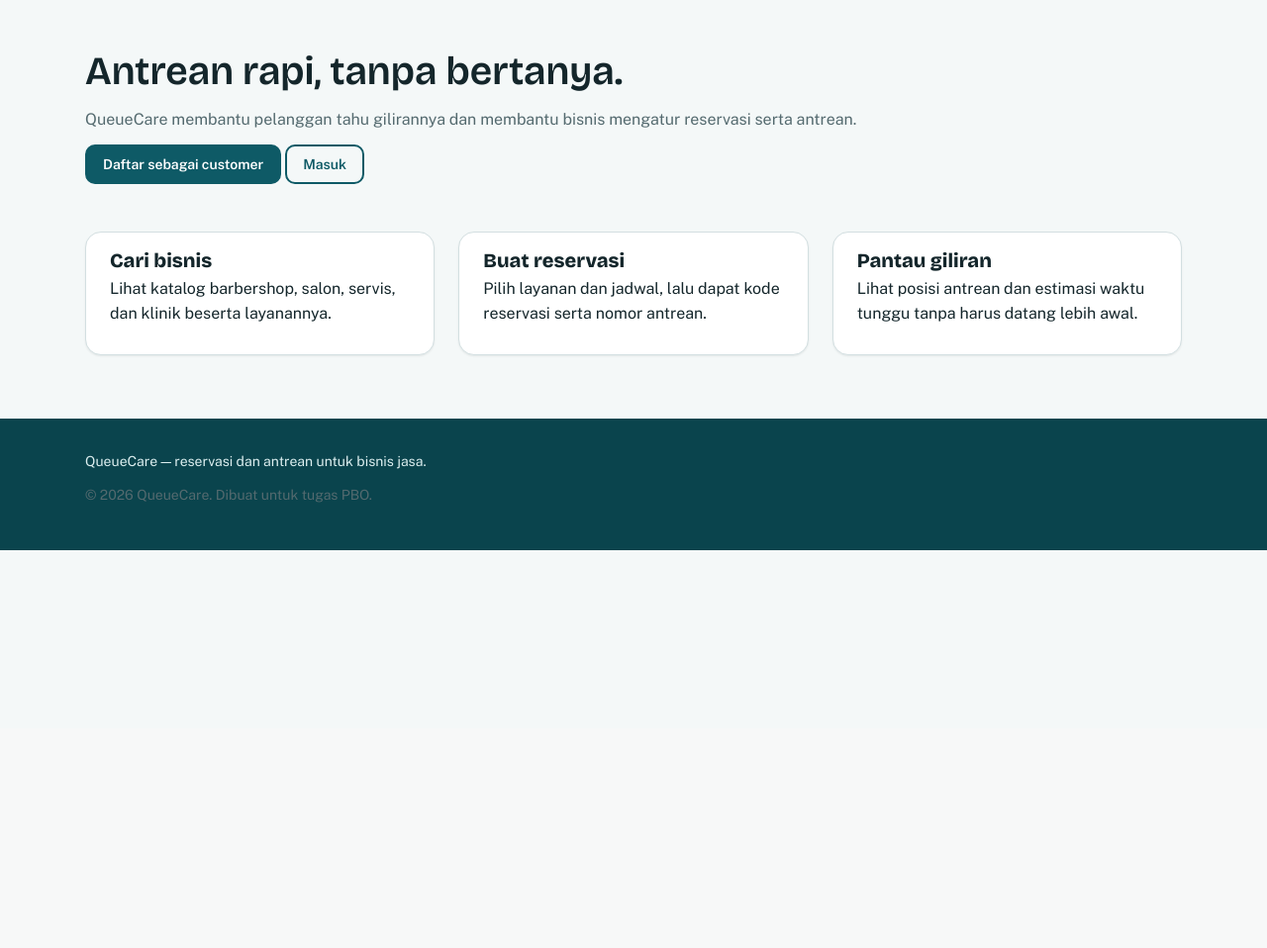
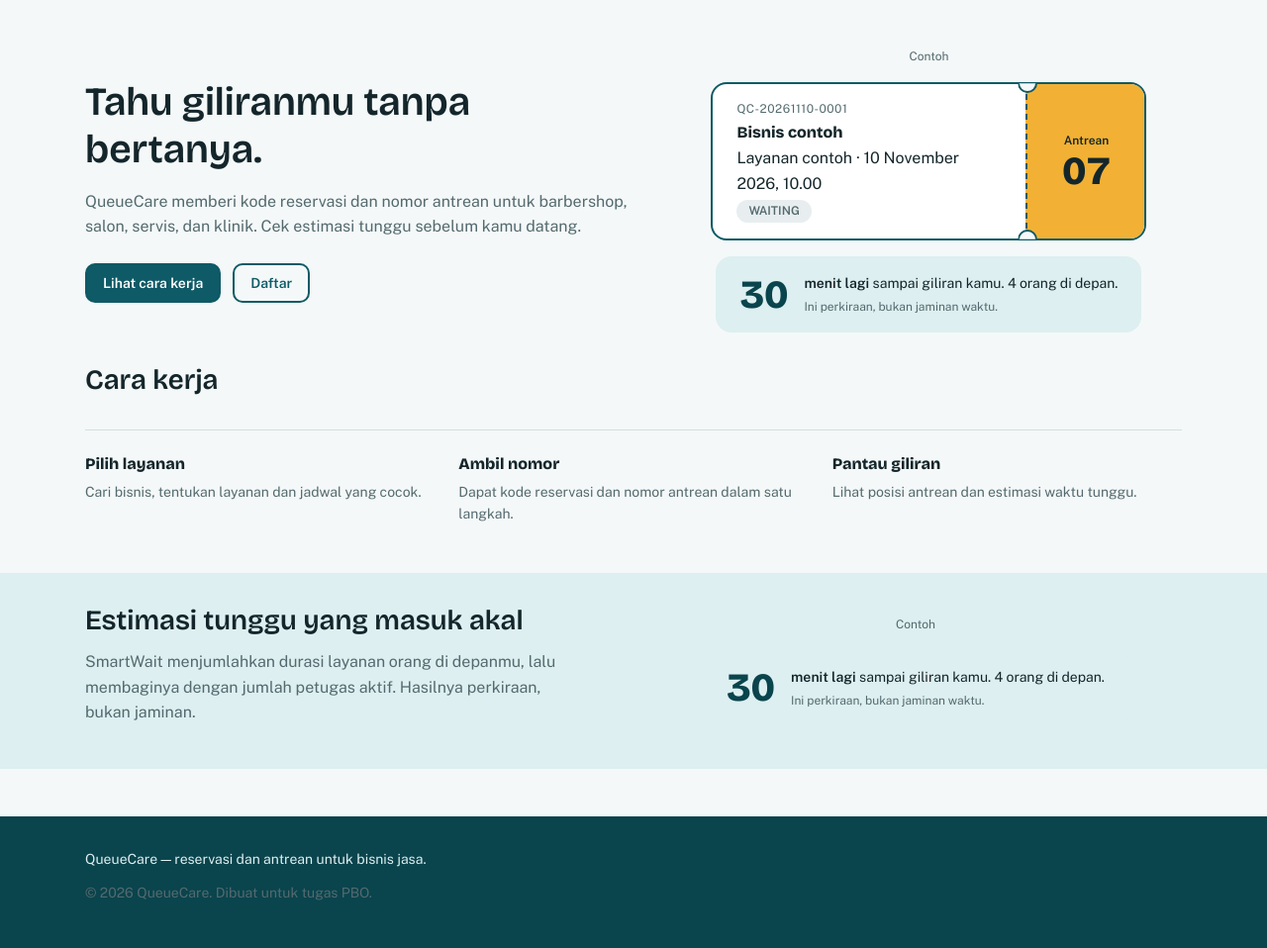
Before and after one commit to AtharFazli/queuecare, a Spring Boot app: page / in a window 1280 px wide. Shown: the part 64-1022 px from the top of the page at 99% size. Before the commit the page ends 620 px from the top, so only its background shows below. Run offline with Spring Boot 4, Linux system fonts and the light colour scheme; some of the project's set-up classes (security, data sources, template engines, error pages and the like) are left out, and stand-ins take their place; some libraries are stand-ins or nearby versions.

Commit message:
Landing page: hero tiket, cara kerja, dan sorotan SmartWait

```diff
--- a/src/main/resources/static/css/components.css
+++ b/src/main/resources/static/css/components.css
@@ -112,3 +112,28 @@ a { color: var(--warna-primer); }
   h1 { font-size: var(--teks-xl); }
 }
 @media (prefers-reduced-motion: reduce) { * { transition: none !important; animation: none !important; } }
+
+/* ===== Landing: hero ===== */
+.hero { padding: var(--jarak-12) 0 var(--jarak-8); }
+.hero__isi { display: grid; grid-template-columns: 1.05fr .95fr; gap: var(--jarak-8); align-items: center; }
+.hero__judul { font-size: var(--teks-2xl); margin: 0 0 var(--jarak-4); }
+.hero__subteks { margin: 0; max-width: 56ch; color: var(--warna-teks-redup); }
+.hero__tindakan { display: flex; flex-wrap: wrap; gap: var(--jarak-3); margin-top: var(--jarak-6); }
+.hero__visual { display: grid; gap: var(--jarak-4); justify-items: center; }
+.contoh { margin: 0; font-size: var(--teks-xs); color: var(--warna-teks-redup); }
+
+/* ===== Landing: langkah ===== */
+.langkah { display: grid; grid-template-columns: repeat(3, 1fr); gap: var(--jarak-6); margin-top: var(--jarak-8); padding-top: var(--jarak-6); border-top: 1px solid var(--warna-batas); }
+.langkah__judul { font: 700 var(--teks-md) var(--font-judul); margin: 0 0 var(--jarak-2); }
+.langkah__teks { margin: 0; color: var(--warna-teks-redup); font-size: var(--teks-sm); }
+
+/* ===== Landing: sorotan ===== */
+.sorotan { margin: var(--jarak-12) 0; padding: var(--jarak-8) 0; background: var(--warna-primer-lembut); }
+.sorotan__isi { display: grid; grid-template-columns: 1fr 1fr; gap: var(--jarak-8); align-items: center; }
+.sorotan__teks { max-width: 52ch; color: var(--warna-teks-redup); }
+
+@media (max-width: 720px) {
+  .hero__isi, .sorotan__isi { grid-template-columns: 1fr; }
+  .langkah { grid-template-columns: 1fr; }
+  .hero__visual { justify-items: start; }
+}
--- a/src/main/resources/templates/home.html
+++ b/src/main/resources/templates/home.html
@@ -5,38 +5,71 @@
   <nav th:replace="~{fragments/layout :: navbar}"></nav>
 
   <main>
-    <section class="wadah my-5">
-      <h1>Antrean rapi, tanpa bertanya.</h1>
-      <p class="teks-redup">QueueCare membantu pelanggan tahu gilirannya dan membantu bisnis mengatur reservasi serta antrean.</p>
-      <a class="tombol" th:href="@{/register}">Daftar sebagai customer</a>
-      <a class="tombol tombol--sekunder" th:href="@{/login}">Masuk</a>
+    <section class="hero">
+      <div class="wadah hero__isi">
+        <div class="hero__teks">
+          <h1 class="hero__judul">Tahu giliranmu tanpa bertanya.</h1>
+          <p class="hero__subteks">QueueCare memberi kode reservasi dan nomor antrean untuk barbershop, salon, servis, dan klinik. Cek estimasi tunggu sebelum kamu datang.</p>
+          <div class="hero__tindakan">
+            <a class="tombol" th:href="@{/#cara-kerja}">Lihat cara kerja</a>
+            <a class="tombol tombol--sekunder" th:href="@{/register}">Daftar</a>
+          </div>
+        </div>
+        <div class="hero__visual">
+          <p class="contoh">Contoh</p>
+          <div class="tiket">
+            <div class="tiket__info">
+              <div class="tiket__kode">QC-20261110-0001</div>
+              <div class="tiket__nama">Bisnis contoh</div>
+              <div>Layanan contoh · 10 November 2026, 10.00</div>
+              <span class="lencana lencana--waiting">WAITING</span>
+            </div>
+            <div class="tiket__nomor"><span>Antrean</span><strong>07</strong></div>
+          </div>
+          <div class="smartwait">
+            <div class="smartwait__menit">30</div>
+            <div>
+              <p class="smartwait__teks"><b>menit lagi</b> sampai giliran kamu. 4 orang di depan.</p>
+              <p class="smartwait__catatan">Ini perkiraan, bukan jaminan waktu.</p>
+            </div>
+          </div>
+        </div>
+      </div>
     </section>
 
-    <section class="wadah mb-5">
-      <div class="row">
-        <div class="col-md-4 mb-3">
-          <article class="kartu">
-            <div class="kartu__badan">
-              <h3 class="kartu__judul">Cari bisnis</h3>
-              <p>Lihat katalog barbershop, salon, servis, dan klinik beserta layanannya.</p>
+    <section class="wadah" id="cara-kerja">
+      <h2>Cara kerja</h2>
+      <div class="langkah">
+        <div class="langkah__item">
+          <h3 class="langkah__judul">Pilih layanan</h3>
+          <p class="langkah__teks">Cari bisnis, tentukan layanan dan jadwal yang cocok.</p>
+        </div>
+        <div class="langkah__item">
+          <h3 class="langkah__judul">Ambil nomor</h3>
+          <p class="langkah__teks">Dapat kode reservasi dan nomor antrean dalam satu langkah.</p>
+        </div>
+        <div class="langkah__item">
+          <h3 class="langkah__judul">Pantau giliran</h3>
+          <p class="langkah__teks">Lihat posisi antrean dan estimasi waktu tunggu.</p>
+        </div>
+      </div>
+    </section>
+
+    <section class="sorotan">
+      <div class="wadah sorotan__isi">
+        <div>
+          <h2>Estimasi tunggu yang masuk akal</h2>
+          <p class="sorotan__teks">SmartWait menjumlahkan durasi layanan orang di depanmu, lalu membaginya dengan jumlah petugas aktif. Hasilnya perkiraan, bukan jaminan.</p>
+        </div>
+        <div class="hero__visual">
+          <p class="contoh">Contoh</p>
+          <div class="smartwait">
+            <div class="smartwait__menit">30</div>
+            <div>
+              <p class="smartwait__teks"><b>menit lagi</b> sampai giliran kamu. 4 orang di depan.</p>
+              <p class="smartwait__catatan">Ini perkiraan, bukan jaminan waktu.</p>
             </div>
-          </article>
-        </div>
-        <div class="col-md-4 mb-3">
-          <article class="kartu">
-            <div class="kartu__badan">
-              <h3 class="kartu__judul">Buat reservasi</h3>
-              <p>Pilih layanan dan jadwal, lalu dapat kode reservasi serta nomor antrean.</p>
-            </div>
-          </article>
-        </div>
-        <div class="col-md-4 mb-3">
-          <article class="kartu">
-            <div class="kartu__badan">
-              <h3 class="kartu__judul">Pantau giliran</h3>
-              <p>Lihat posisi antrean dan estimasi waktu tunggu tanpa harus datang lebih awal.</p>
-            </div>
-          </article>
+          </div>
         </div>
       </div>
     </section>
```
Also changed, not shown: DESIGN.md (+54 -1 lines), 2 other files.
